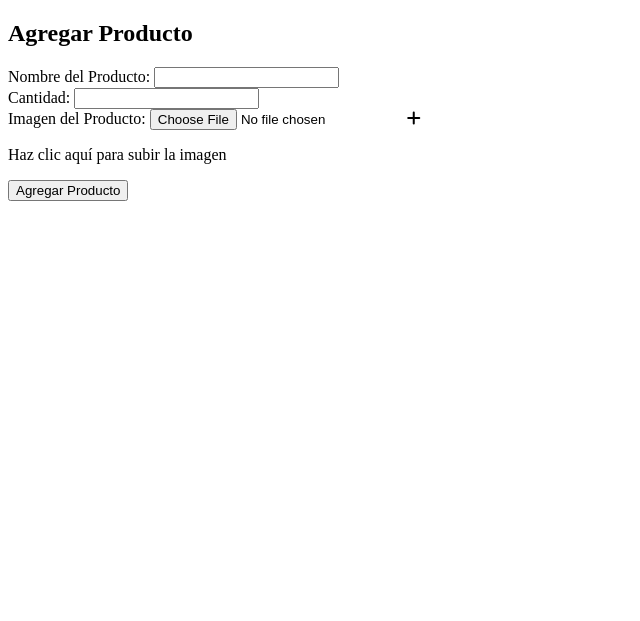
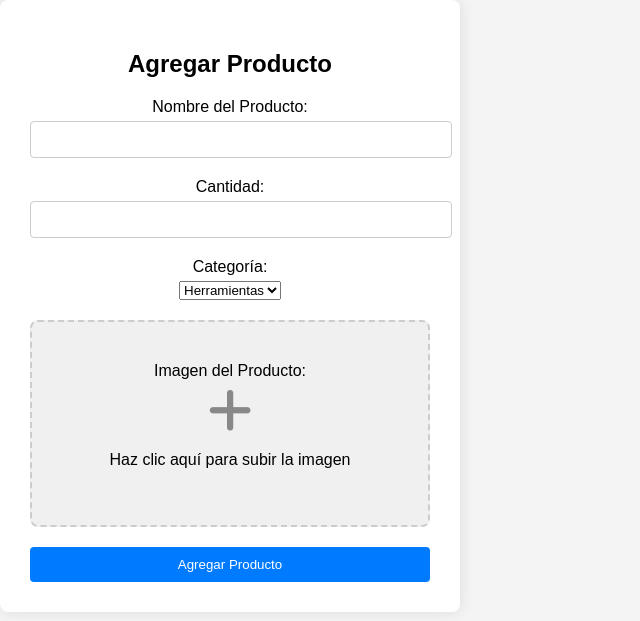
Before and after one commit to DessireZavala/Inventario, a Flask app: template templates/agregar_producto.html in a window 1280 px wide. Shown: the top 621 px of the page, without its empty margins (0-640 px from the left). Run offline with Flask 3, Linux system fonts and the light colour scheme; the template is opened without the code that fills it, so the values that code supplies are empty.

Commit message:
categorias

```diff
--- a/app.py
+++ b/app.py
@@ -1,3 +1,5 @@
+# app.py
+
 from flask_login import login_required
 from flask import Flask, render_template, request, redirect, url_for
 from flask_sqlalchemy import SQLAlchemy
@@ -14,7 +16,6 @@ app = Flask(__name__)
 # Configuración de la base de datos
 app.config['SQLALCHEMY_DATABASE_URI'] = 'sqlite:///D:/Inventario/instance/inventario.db'  # Ruta absoluta correcta
 app.config['SQLALCHEMY_TRACK_MODIFICATIONS'] = False
-
 
 # Configuración para la carga de imágenes
 app.config['UPLOAD_FOLDER'] = 'static/images'  # Directorio donde se guardarán las imágenes
@@ -47,6 +48,7 @@ def agregar_producto():
         # Obtener los datos del formulario
         nombre = request.form['nombre']
         cantidad = request.form['cantidad']
+        categoria = request.form['categoria']  # Obtener la categoría seleccionada
         imagen = request.files['imagen']
 
         # Verificar si el archivo tiene una extensión válida
@@ -56,7 +58,7 @@ def agregar_producto():
             imagen.save(os.path.join(app.config['UPLOAD_FOLDER'], filename))  # Guardar la imagen en el servidor
 
             # Crear un nuevo producto y agregarlo a la base de datos
-            nuevo_producto = Producto(nombre=nombre, cantidad=cantidad, imagen_url=filename)
+            nuevo_producto = Producto(nombre=nombre, cantidad=cantidad, categoria=categoria, imagen_url=filename)
             db.session.add(nuevo_producto)
             db.session.commit()
 
@@ -64,6 +66,5 @@ def agregar_producto():
 
     return render_template('agregar_producto.html')
 
-# Otros endpoints, como login, etc.
 if __name__ == '__main__':
     app.run(debug=True)
--- a/models.py
+++ b/models.py
@@ -8,6 +8,7 @@ class Producto(db.Model):
     nombre = db.Column(db.String(100))
     cantidad = db.Column(db.Integer, default=0)
     imagen_url = db.Column(db.String(200))  # URL de la imagen
+    categoria = db.Column(db.String(100)) #nueva columna para la categoría
 
 # Modelo para el Usuario (con rol)
 class Usuario(db.Model):
--- a/templates/agregar_producto.html
+++ b/templates/agregar_producto.html
@@ -6,6 +6,8 @@
     <meta name="viewport" content="width=device-width, initial-scale=1.0">
     <title>Agregar Producto</title>
     <link rel="stylesheet" href="https://cdnjs.cloudflare.com/ajax/libs/font-awesome/6.0.0-beta3/css/all.min.css">
+    <link rel="stylesheet" href="/static/css/style.css">
+
     <style>
 
     </style>
@@ -23,6 +25,15 @@
             <label for="cantidad">Cantidad:</label>
             <input type="number" id="cantidad" name="cantidad" required>
         </div>
+        <div class="form-group">
+            <label for="categoria">Categoría:</label>
+            <select id="categoria" name="categoria" required>
+                <option value="herramientas">Herramientas</option>
+                <option value="pintura">Pintura</option>
+                <option value="repuestos">Repuestos</option>
+                <!-- Puedes añadir más categorías si lo deseas -->
+            </select>
+        </div>
         <div class="form-group image-upload">
             <label for="imagen">Imagen del Producto:</label>
             <input type="file" id="imagen" name="imagen" accept="image/*" required>
```
Also changed, not shown: migrations/versions/2abb70ac9e3d_agregar_categoria_a_los_productos.py (added, +32 -0 lines), instance/inventario.db.
